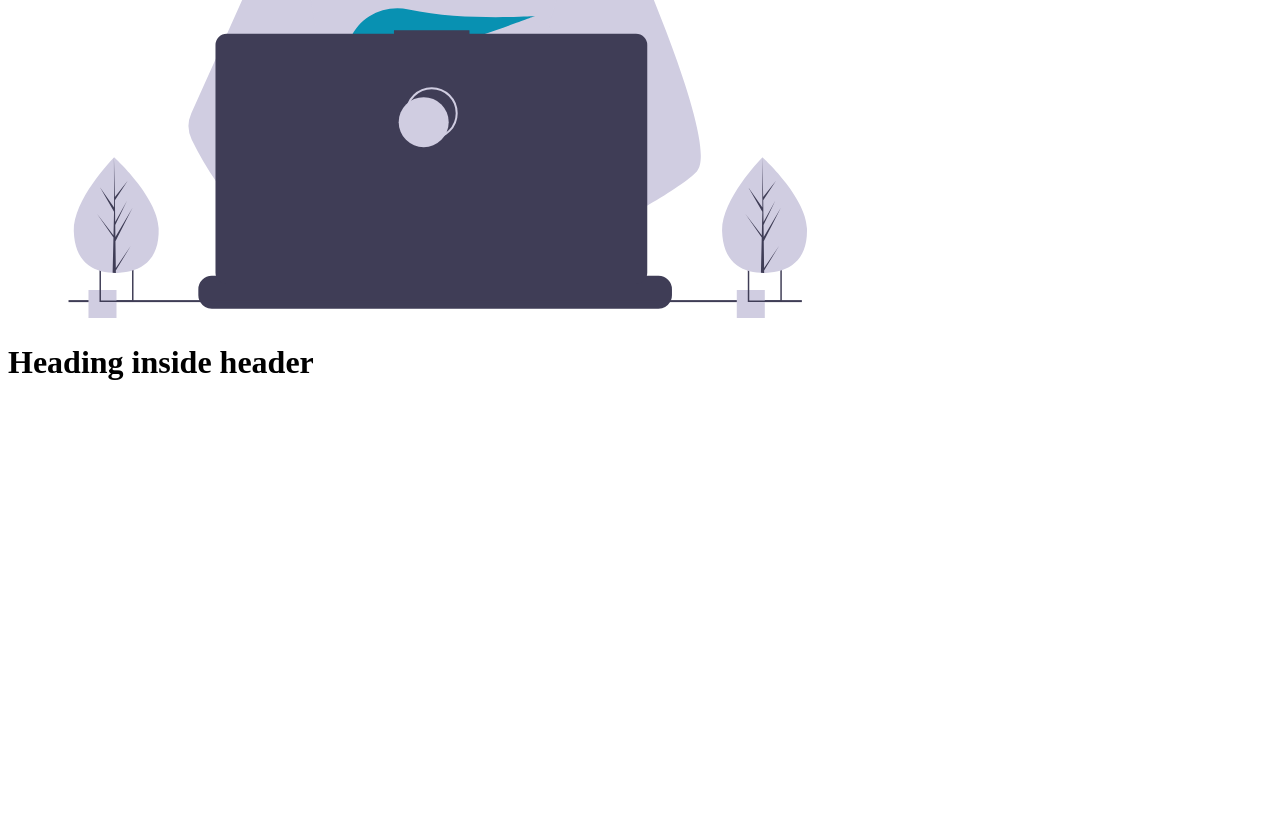
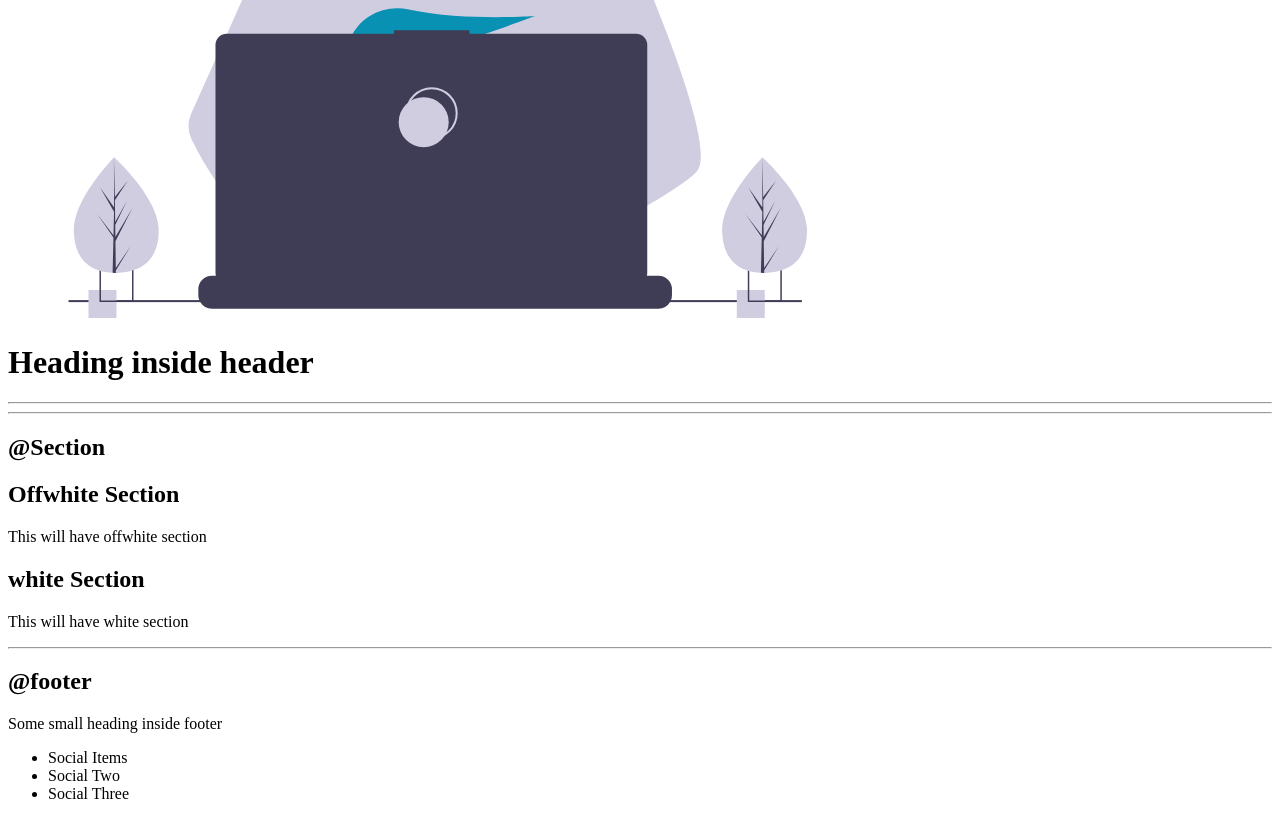
Before and after one commit to shyamal2411/sgprajapati.in, a plain HTML site: page index.html in a window 1280 px wide. Shown: the part 1479-2298 px from the top of the page. Before the commit the page ends 2049 px from the top, so only its background shows below. Drawn offline with Linux system fonts and the light colour scheme.

Commit message:
Finished HTML Basics section

```diff
--- a/index.html
+++ b/index.html
@@ -51,7 +51,7 @@
     <hr>
     <h2>@nav</h2>
     <nav>
-        <div>IamShyamalPrajapati</div>
+        <div>I am Shyamal Prajapati</div>
         <ul>
             <li>
                 <a href="/">HOME</a>
@@ -73,9 +73,32 @@
             src="https://instagram.famd1-2.fna.fbcdn.net/v/t51.2885-15/e35/126223047_374655583796416_6382475700937540613_n.jpg?_nc_ht=instagram.famd1-2.fna.fbcdn.net&_nc_cat=104&_nc_ohc=v6JSzl0AQk8AX_1ik2X&tp=1&oh=31d07e45f62afa55db3cf6b84453e9b3&oe=5FE9C182" />
         <!--Image taken from insta source code-->
         <h1>Heading inside header</h1>
+    </header>
+    <hr>
+    <hr>
+    <h2>@Section</h2>
 
-    </header>
-    <div style="height: 20vh;">
+    <section>
+        <h2>Offwhite Section</h2>
+        <p> This will have offwhite section</p>
+    </section>
+
+    <section>
+        <h2>white Section</h2>
+        <p> This will have white section</p>
+    </section>
+    <hr>
+
+    <h2> @footer</h2>
+    <footer>
+        <div>Some small heading inside footer</div>
+        <ul>
+            <li>Social Items </li>
+            <li>Social Two</li>
+            <li>Social Three</li>
+        </ul>
+    </footer>
+    <!-- <div style="height: 20vh;"> -->
     </div>
 </body>
 
```
